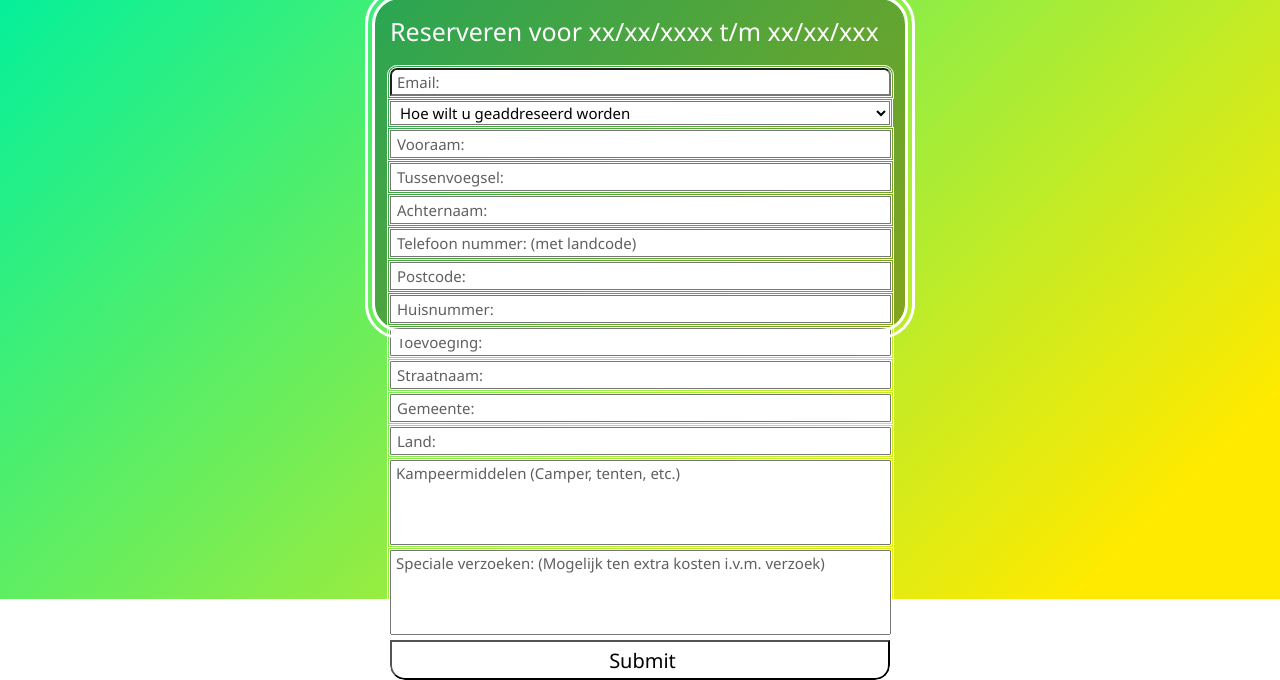
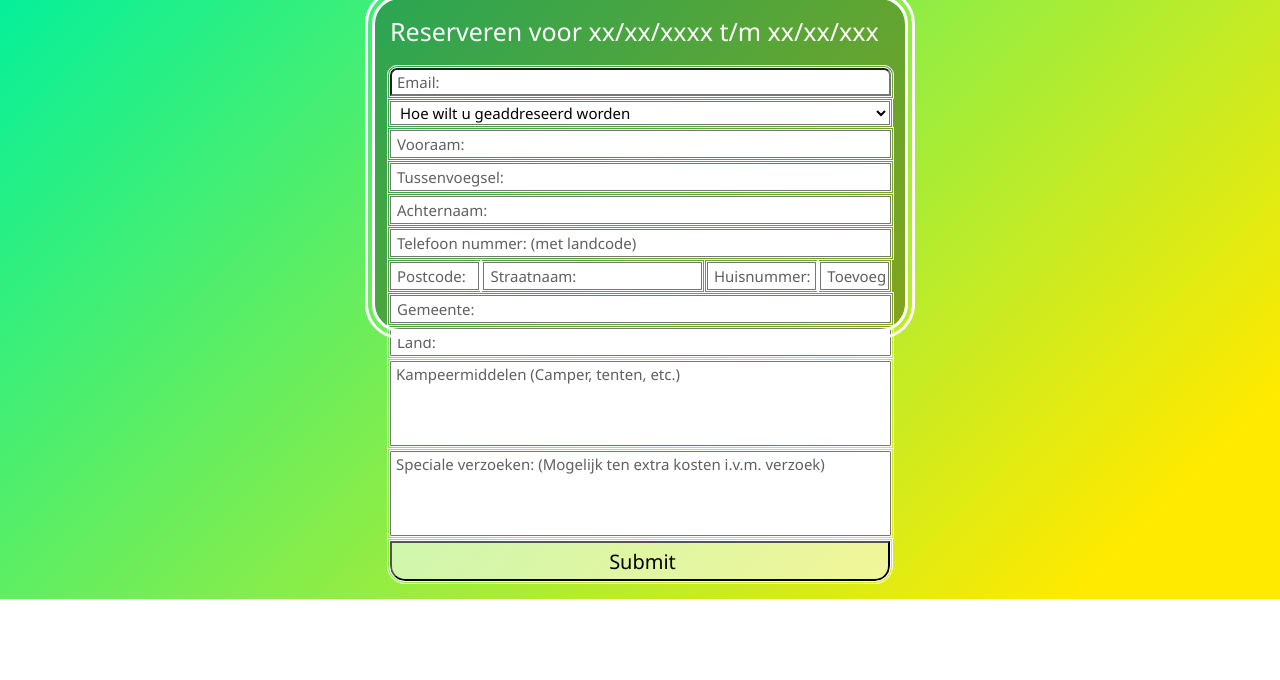
Before and after one commit to Gamelink2/BBB, a PHP site: page /Reservering.html in a window 1280 px wide. Shown: the part 201-881 px from the top of the page. After the commit the page ends 800 px from the top, so only its background shows below. Run offline with PHP 8.4, Linux system fonts and the light colour scheme; some web fonts are replaced.

Commit message:
few styling changes

```diff
--- a/src/Reservering.css
+++ b/src/Reservering.css
@@ -18,7 +18,6 @@ body{
     font-family: 'Centra', sans-serif !important;
     justify-items: center;
     background-image: linear-gradient(-45deg,#ffea00 10% ,#06f09a 90%);
-
     background-position: center center;
     height: 100vh;
     width: 100vw;
@@ -27,7 +26,6 @@ body{
     display: flex;
     justify-content: center;
     margin: 0;
-
 }
 
 h1{
@@ -63,8 +61,20 @@ input{
     width: 492px;
     padding: 0;
     align-items: center;
-    display: flex;
     padding-left: 5px;
+    display: inline-flex;
+}
+.postcode{
+    width: 80px;
+}
+.straatnaam{
+    width: 210px;
+}
+.huisnummer{
+    width: 100px;
+}
+.toevoeging{
+    width: 60px;
 }
 input::placeholder{
     color: #616060;
--- a/src/Reservering.html
+++ b/src/Reservering.html
@@ -8,7 +8,7 @@
     <h1>Reserveren voor xx/xx/xxxx t/m xx/xx/xxx</h1>
     <form id="contactForm">
         <input class="email" type="email" id="femail" name="femail" placeholder="Email:"/>
-        <select name="fname" id="fname" onchange="yesnoCheck(this);">
+        <select name="fname" id="fname" onchange="aanhefCheck(selected);">
             <option value="" disabled selected hidden>Hoe wilt u geaddreseerd worden</option>
             <option value="Heer">Heer</option>
             <option value="Mvr.">Mvr.</option>
@@ -20,10 +20,10 @@
         <input type="text" id="tussen" name="tussen" placeholder="Tussenvoegsel:"/>
         <input type="text" id="achternaam" name="achternaam" placeholder="Achternaam:"/>
         <input type="tel" id="telNmr" name="telNmr" pattern="[+]{1}[0-9]{11}" placeholder="Telefoon nummer: (met landcode)"/>
-        <input type="text" id="postcode" name="postcode" pattern="[0-9]{4}[a-z]{2}" placeholder="Postcode:"/>
-        <input type="text" id="huisNmr" name="huisNmr" placeholder="Huisnummer:"/>
-        <input type="text" id="huisNmr+" name="huisNmr+" placeholder="Toevoeging:"/>
-        <input type="text" id="straat" name="straat" placeholder="Straatnaam:"/>
+        <input class="postcode" type="text" id="postcode" name="postcode" pattern="[0-9]{4}[a-z]{2}" placeholder="Postcode:"/>
+        <input class="straatnaam" type="text" id="straat" name="straat" placeholder="Straatnaam:"/>
+        <input class="huisnummer" type="text" id="huisNmr" name="huisNmr" placeholder="Huisnummer:"/>
+        <input class="toevoeging" type="text" id="huisNmr+" name="huisNmr+" placeholder="Toevoeging:"/>
         <input type="text" id="gemeente" name="gemeente" placeholder="Gemeente:"/>
         <input type="text" id="land" name="land" placeholder="Land:"/>
         <textarea class="fmsg" id="fmessage" name="fmessage" form="contactForm" placeholder="Kampeermiddelen (Camper, tenten, etc.)"></textarea>
@@ -32,10 +32,10 @@
     </form>
     </container>
     <script>
-        function yesnoCheck(that) {
+        function aanhefCheck(selected) {
             const ifYesElement = document.getElementById("anders");
 
-            if (that.value == "Anders:" && ifYesElement !== null) {
+            if (selected.value == "Anders:" && ifYesElement !== null) {
                 ifYesElement.style.display = "block";
             } else if (ifYesElement !== null) {
                 ifYesElement.style.display = "none";
```
